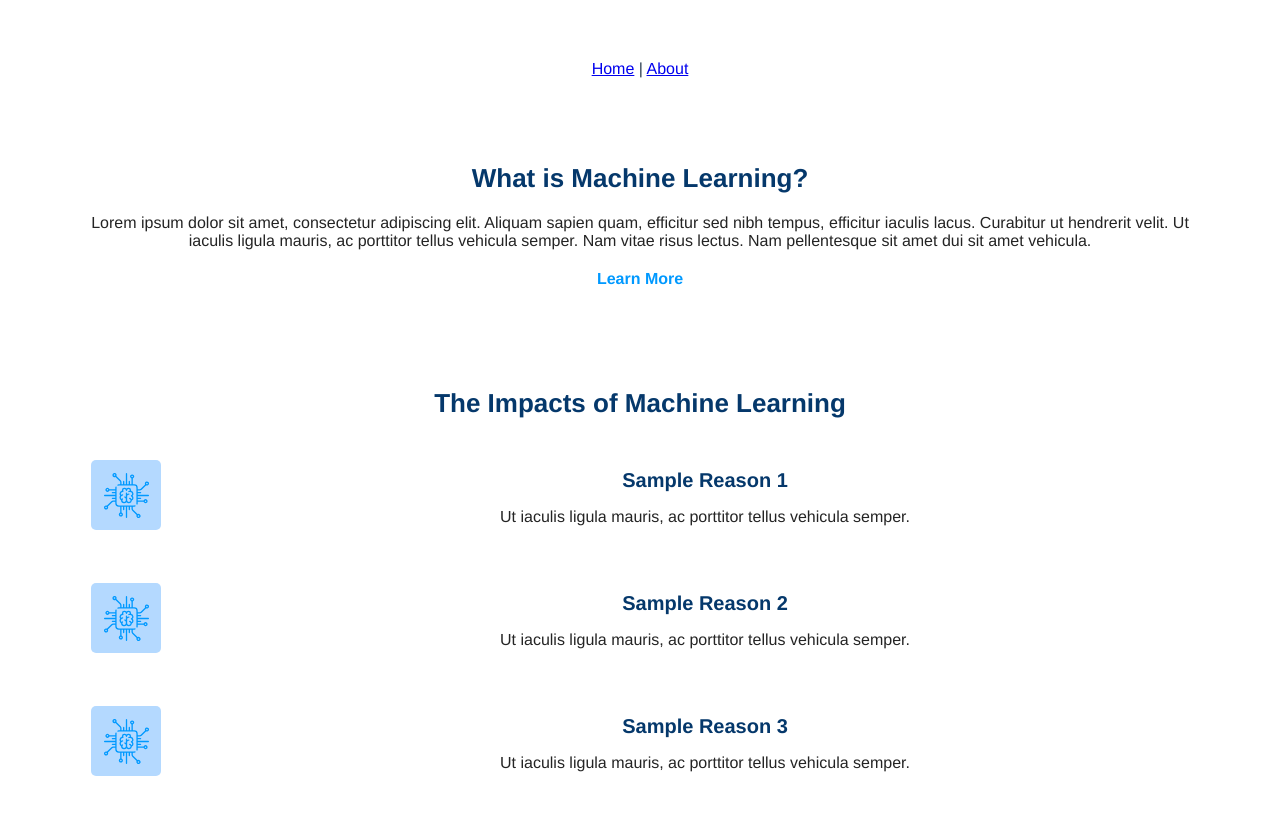
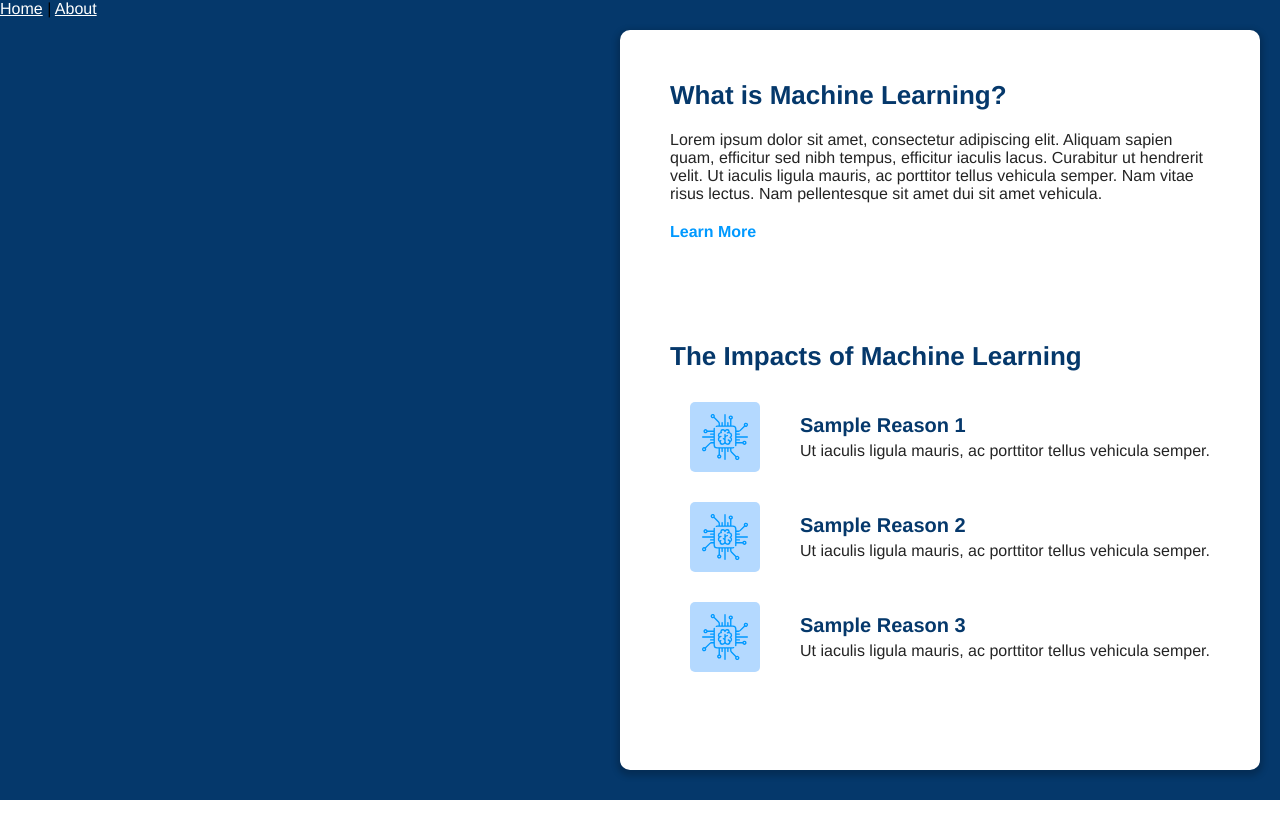
Before and after one commit to philipwisner/machine-learning-lab, a Vue app: page / in a window 1280 px wide. Shown: the top 838 px of the page. After the commit the page ends 800 px from the top, so only its background shows below. Built offline with nearby package versions, Linux system fonts and the light colour scheme.

Commit message:
updated app layout

```diff
--- a/src/App.vue
+++ b/src/App.vue
@@ -1,20 +1,44 @@
 <template>
   <div id="app">
-    <div id="nav">
-      <router-link to="/">Home</router-link> |
-      <router-link to="/about">About</router-link>
-    </div>
-    <router-view/>
+    <NavPanel id="nav-panel"/>
+    <router-view id="router-view"/>
   </div>
 </template>
 
+<script>
+import NavPanel from '@/components/NavPanel.vue'
+
+export default {
+  name: 'home',
+  components: {
+    NavPanel
+  }
+}
+
+</script>
+
 <style>
+* {
+  margin: 0;
+}
 #app {
+  height: 100vh;
   font-family: 'Avenir', Helvetica, Arial, sans-serif;
   -webkit-font-smoothing: antialiased;
   -moz-osx-font-smoothing: grayscale;
-  text-align: center;
-  color: #2c3e50;
-  margin-top: 60px;
+  display: flex;
+  background: #05386B;
+}
+#nav-panel {
+  flex: 1 1 50%;
+}
+#router-view {
+  height: calx(100vh - 60px);
+  box-shadow: 0px 3px 6px 3px rgba(0,0,0,.2);
+  padding: 20px;
+  flex: 1 1 50%;
+  background: white;
+  margin: 30px 20px;
+  border-radius: 10px;
 }
 </style>
```
